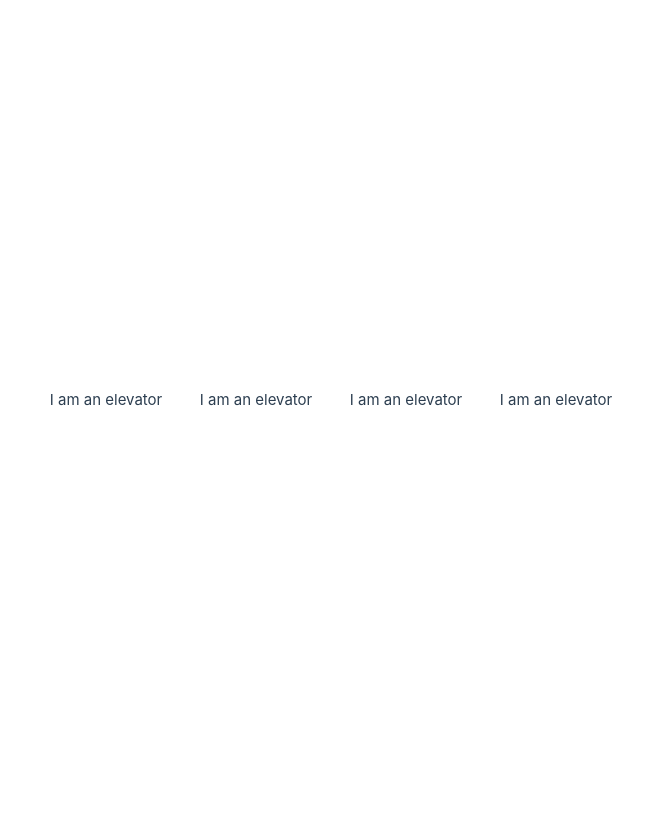
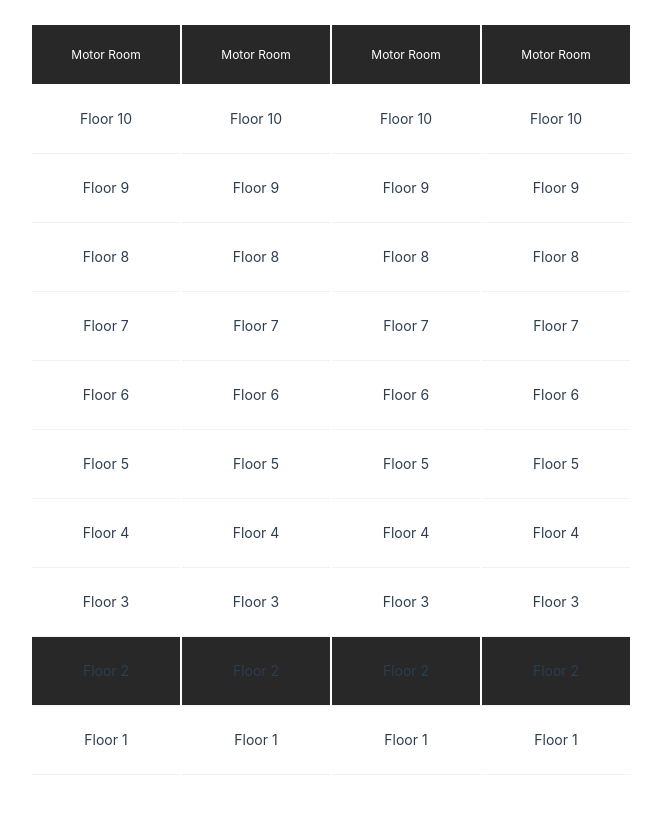
Before and after one commit to vvelkovski/elevator-simulation, a Vue app: page / in a window 1280 px wide. Shown: the top 814 px of the page, without its empty margins (309-970 px from the left). Built offline with nearby package versions, Linux system fonts and the light colour scheme.

Commit message:
[feature]: Elevator movement functionality

```diff
--- a/src/App.vue
+++ b/src/App.vue
@@ -5,14 +5,10 @@ import { TOTAL_FLOORS, TOTAL_ELEVATORS } from './constants/buildingSpecs';
 
 <template>
   <div>
-    <Building :floors="TOTAL_FLOORS" :elevators="TOTAL_ELEVATORS" />
+    <Building :totalFloors="TOTAL_FLOORS" :totalElevators="TOTAL_ELEVATORS" />
   </div>
 </template>
 
 <style scoped>
 
-
-@media (min-width: 1024px) {
-
-}
 </style>
--- a/src/components/Building.vue
+++ b/src/components/Building.vue
@@ -1,23 +1,37 @@
 <script setup>
 import Elevator from './Elevator.vue';
+import { ref } from 'vue';
 
-defineProps({
-  floors: {
+const props = defineProps({
+  totalFloors: {
     type: Number,
     required: true,
   },
-  elevators: {
+  totalElevators: {
     type: Number,
     required: true,
   },
 });
+
+// Create an array of elevators and initialize them with default values
+const elevators = ref(
+  Array.from({ length: props.totalElevators }, (_, index) => ({
+    id: index + 1,
+    currentFloor: 1,
+    queue: [],
+    direction: null,
+    busy: false,
+  }))
+);
 </script>
 
 <template>
   <div class="building">
     <Elevator
       v-for="elevator in elevators"
-      :key="`${floor}-${elevator}`"
+      :key="elevator.id"
+      :elevator="elevator"
+      :totalFloors="totalFloors"
     />
   </div>
 </template>
--- a/src/components/Elevator.vue
+++ b/src/components/Elevator.vue
@@ -1,51 +1,39 @@
 <script setup>
-  // import { ref } from 'vue';
-import { TOTAL_FLOORS } from '@/constants/buildingSpecs';
+import { onMounted } from 'vue';
+// TODO: remove this import if I decide to use props for totalFloors
+import { moveToFloor } from '@/utils/elevatorUtils.js';
 
 const props = defineProps({
-  passengers: {
+  elevator: {
+    type: Object,
+    required: true,
+  },
+  totalFloors: {
     type: Number,
-    default: 0,
+    required: true,
   },
-  currentFloor: {
-    type: Number,
-    default: 0,
-    validator: (value) => value >= 0 && value <= TOTAL_FLOORS,
-  },
-  // destinationFloor: {
-  //   type: Number,
-  //   required: true,
-  // },
-  // direction: {
-  //   type: String,
-  //   required: true,
-  // },
 });
 
-console.log(props);
-
-  // const destinationFloor = ref(props.destinationFloor);
-  // const currentFloor = ref(props.currentFloor);
-  // const direction = ref(props.direction);
-  // const passengers = ref(props.passengers);
-  // const isMoving = ref(false);
-
-  // const move = () => {
-  //   if (direction.value === 'up') {
-  //     currentFloor.value++;
-  //   } else if (direction.value === 'down') {
-  //     currentFloor.value--;
-  //   }
-  // };
-
-  // const openDoors = () => {
-  //   isMoving.value = false;
-  // };
+onMounted(() => {
+  moveToFloor(props.elevator, 5);
+});
 </script>
 
 <template>
   <div class="elevator">
-    I am an elevator
+    <div class="elevator-top">
+      Motor Room
+    </div>
+    <div class="floors-container">
+      <div
+        v-for="floor in totalFloors"
+        :key="floor"
+        class="floor"
+        :class="{ 'current-floor': floor === elevator.currentFloor }"
+      >
+        Floor {{ floor }}
+      </div>
+    </div>
   </div>
 </template>
 
@@ -56,7 +44,37 @@ console.log(props);
   border: 1px solid var(--vt-c-white);
   position: relative;
   display: flex;
+  flex-direction: column;
+}
+
+.elevator-top {
+  height: 60px;
+  background-color: var(--vt-c-black-mute);
+  display: flex;
   align-items: center;
   justify-content: center;
+  font-size: 12px;
+  color: var(--vt-c-white);
+  border-bottom: 1px solid var(--vt-c-white);
+}
+
+.floors-container {
+  flex: 1;
+  display: flex;
+  flex-direction: column-reverse;
+}
+
+.floor {
+  flex: 1;
+  display: flex;
+  align-items: center;
+  justify-content: center;
+  border-bottom: 1px solid var(--vt-c-white-mute);
+  font-size: 14px;
+  transition: background-color 0.3s ease;
+}
+
+.current-floor {
+  background-color: var(--vt-c-black-mute);
 }
 </style>
--- a/src/components/HelloWorld.vue
+++ b/src/components/HelloWorld.vue
@@ -4,7 +4,7 @@ defineProps({
     type: String,
     required: true,
   },
-})
+});
 </script>
 
 <template>
--- a/src/constants/buildingSpecs.js
+++ b/src/constants/buildingSpecs.js
@@ -5,7 +5,7 @@ export const TOTAL_FLOORS = 10;
 export const TOTAL_ELEVATORS = 4;
 
 // Time (in seconds) it takes an elevator to move between adjacent floors
-export const FLOOR_TRAVEL_TIME_SEC = 10;
+export const FLOOR_TRAVEL_TIME = 3 * 1000; // 10 seconds (TODO: revert to 10 seconds)
 
 // Time (in seconds) the elevator spends stopped at a floor for passengers to enter/exit
-export const STOP_DURATION_SEC = 10;
+export const STOP_DURATION = 10 * 1000; // 10 seconds
--- /dev/null
+++ b/src/utils/elevatorUtils.js
@@ -0,0 +1,38 @@
+import { FLOOR_TRAVEL_TIME } from '@/constants/buildingSpecs';
+
+/**
+* Moves an elevator to a target floor progressively, updating the current floor
+* every FLOOR_TRAVEL_TIME milliseconds until the destination is reached.
+*
+* @param {Object} elevator - The elevator object to move
+* @param {number} elevator.currentFloor - The current floor of the elevator
+* @param {number} targetFloor - The destination floor number
+* @returns {Promise<void>} A promise that resolves when the elevator reaches the target floor
+*/
+export function moveToFloor(elevator, targetFloor) {
+ return new Promise(resolve => {
+   // log(`🚚 Elevator ${elevator.id} moving ${elevator.direction} to floor ${targetFloor}`);
+
+   const direction = targetFloor > elevator.currentFloor ? 1 : -1;
+
+   const interval = setInterval(() => {
+     // Move one floor in the direction of target
+     elevator.currentFloor += direction;
+
+     // Check if we've reached the target floor
+     if (elevator.currentFloor === targetFloor) {
+       clearInterval(interval);
+       resolve();
+     }
+   }, FLOOR_TRAVEL_TIME);
+ });
+}
+
+// export function loadPassengers(elevator, floor) {
+//   return new Promise(resolve => {
+//     log(`🚪 Elevator ${elevator.id} loading/unloading at floor ${floor}`);
+//     setTimeout(() => {
+//       resolve();
+//     }, LOAD_TIME);
+//   });
+// }
```
Also changed, not shown: src/assets/logo.svg (deleted).
